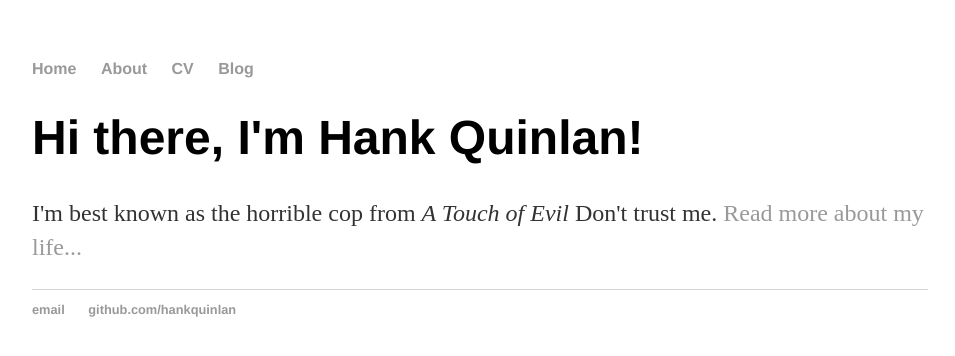
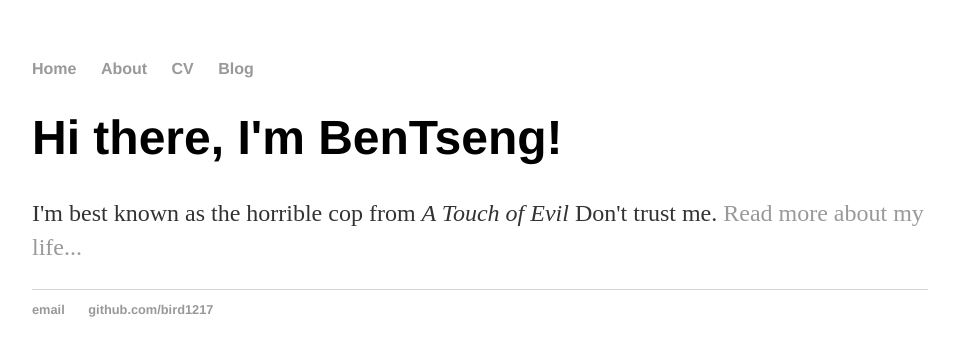
Before and after one commit to bird1217/bird1217.github.io, a plain HTML site: page index.html in a window 1280 px wide. Shown: the whole page, without its empty margins (160-1115 px from the left). Drawn offline with Linux system fonts and the light colour scheme.

Commit message:
Update index.html

```diff
--- a/index.html
+++ b/index.html
@@ -1,7 +1,7 @@
 <!DOCTYPE html>
 <html>
 	<head>
-		<title>Hank Quinlan, Horrible Cop</title>
+		<title>單字UI</title>
 		<!-- link to main stylesheet -->
 		<link rel="stylesheet" type="text/css" href="/main.css">
 	</head>
@@ -16,14 +16,14 @@
 		</nav>
 		<div class="container">
     		<div class="blurb">
-        		<h1>Hi there, I'm Hank Quinlan!</h1>
+        		<h1>Hi there, I'm BenTseng!</h1>
 				<p>I'm best known as the horrible cop from <em>A Touch of Evil</em> Don't trust me. <a href="/about">Read more about my life...</a></p>
     		</div><!-- /.blurb -->
 		</div><!-- /.container -->
 		<footer>
     		<ul>
-        		<li><a href="mailto:hankquinlanhub@gmail.com">email</a></li>
-        		<li><a href="https://github.com/hankquinlan">github.com/hankquinlan</a></li>
+        		<li><a href="mailto:bird1217@gmail.com">email</a></li>
+        		<li><a href="https://github.com/bird1217">github.com/bird1217</a></li>
 			</ul>
 		</footer>
 	</body>
```
